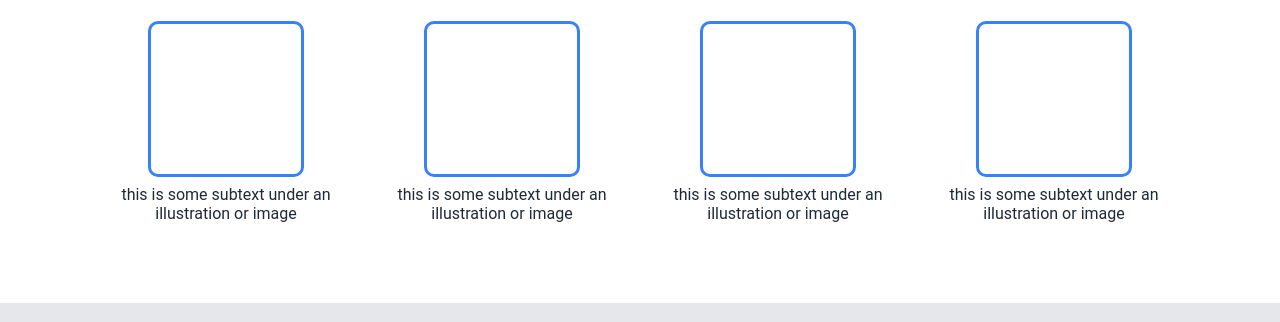
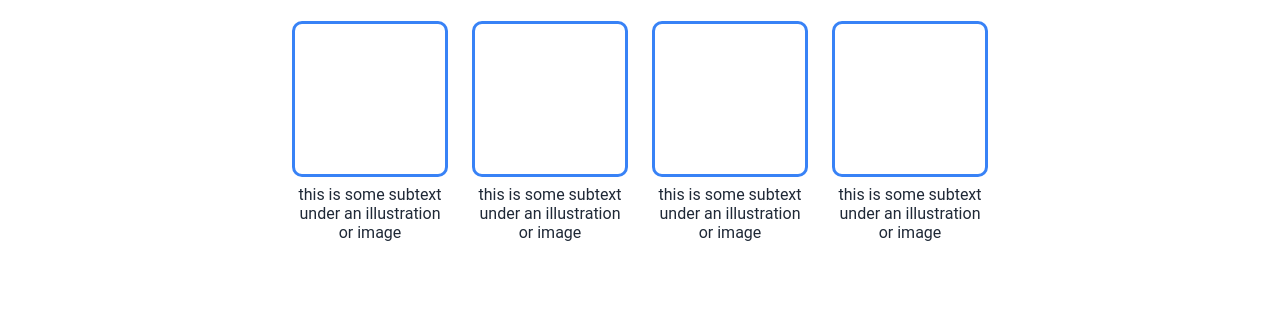
Before and after one commit to emily-n-b/landing-page, a plain HTML site: page index.html in a window 1280 px wide. Shown: the part 478-800 px from the top of the page. Drawn offline with Linux system fonts and the light colour scheme.

Commit message:
Decrease the width of the subtext under the cards in Information section

```diff
--- a/styles.css
+++ b/styles.css
@@ -103,6 +103,7 @@ text-align: center;
 
 .card-container {
     display: flex;
+    justify-content: center;
     gap: 24px;
 }
 
@@ -123,6 +124,7 @@ text-align: center;
 
 .card-subtext {
     color: #1F2937;
+    max-width: 150px;
 }
 
 .quote-container {
```
